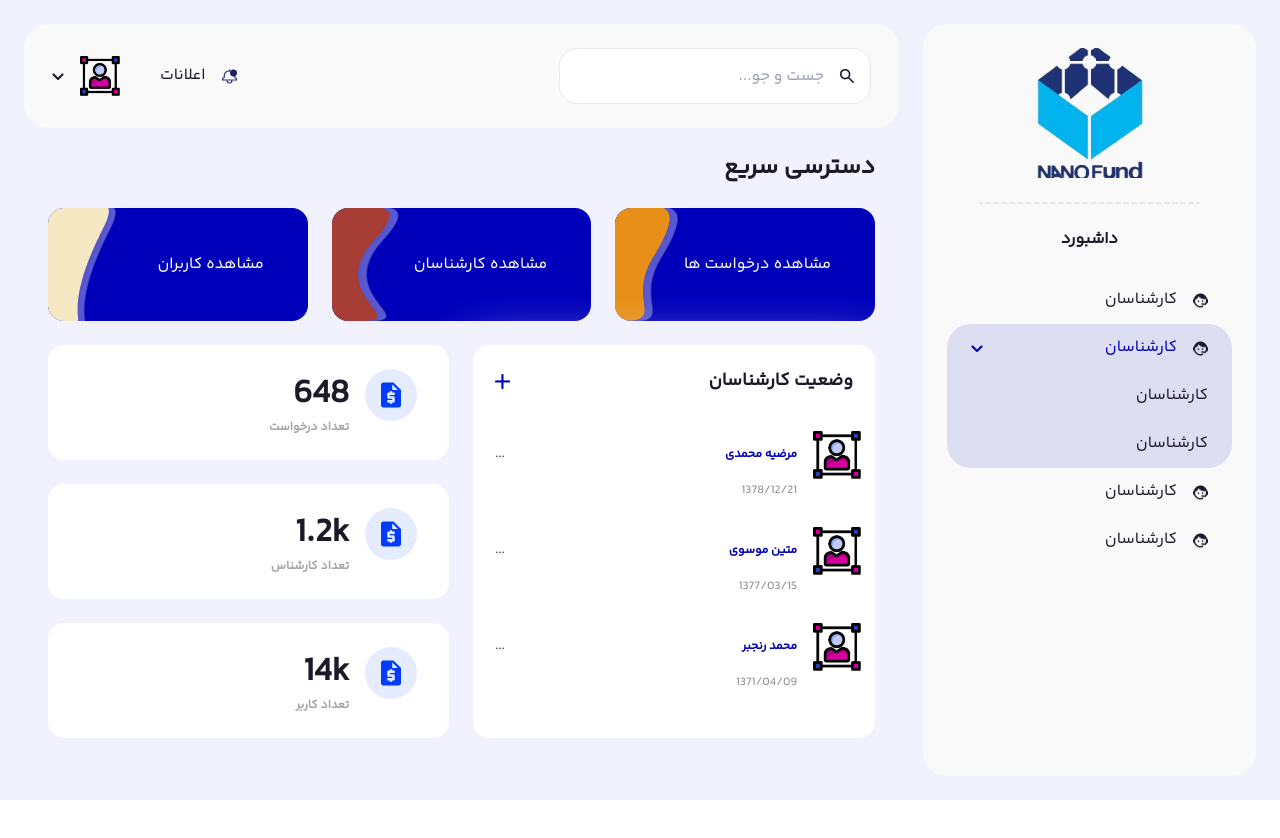
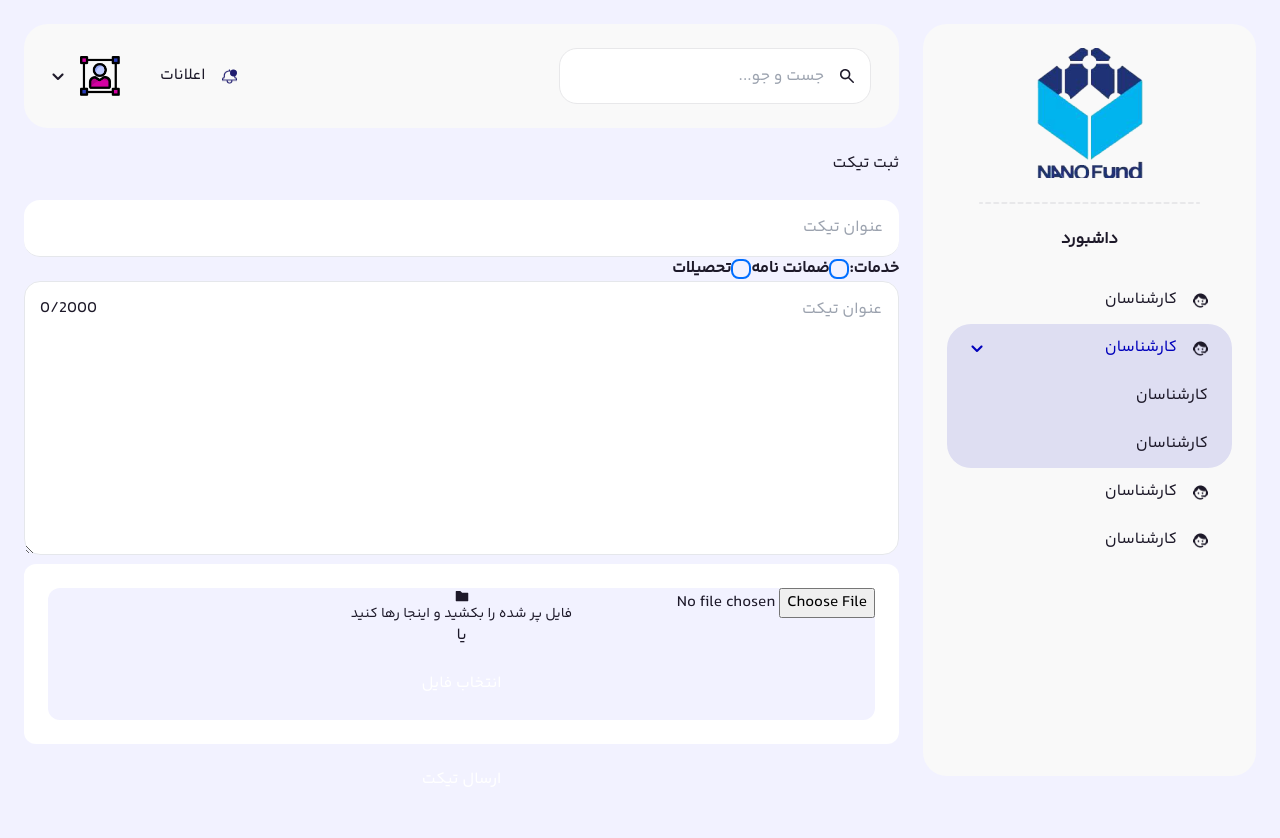
Before and after one commit to marzieh1055/fanavari-nano, a React (Vite) app: page /panel/addTicket in a window 1280 px wide. Before the commit the page ends 800 px from the top, so only its background shows below. Built offline with nearby package versions, Linux system fonts and the light colour scheme.

Commit message:
add Ticket

```diff
--- a/src/pages/Expert/ViewExpert.jsx
+++ b/src/pages/Expert/ViewExpert.jsx
@@ -1,7 +1,7 @@
 import React from "react";
 import { AiOutlineInfoCircle } from "react-icons/ai";
 
-export default function viewExpert() {
+export default function ViewExpert() {
   return (
     <div>
       <div className=" py-6">
--- /dev/null
+++ b/src/pages/Ticket/AddTicket.jsx
@@ -0,0 +1,68 @@
+import React from "react";
+import { AiFillFolder } from "react-icons/ai";
+
+export default function AddTicket() {
+  return (
+    <div>
+      <div className=" py-6">
+        <p className="text-xl font-extrabold">ثبت تیکت </p>
+      </div>
+      <input
+        type="text"
+        className="w-full p-4 bg-transparent rounded-2xl border-b border-gray-400  outline-none "
+        placeholder="عنوان تیکت"
+      />
+
+      <div className="flex w-96 items-center m-3 text-center">
+        <p className="font-bold ">خدمات:</p>
+        <input
+          type="radio"
+          name="khadamat"
+          id=""
+          className="relative overflow-hidden mx-2 w-5 border rounded-full h-full"
+        />
+        <p className="font-bold ">ضمانت نامه</p>
+        <input
+          type="radio"
+          name="khadamat"
+          id=""
+          className="relative overflow-hidden mx-2 w-5 rounded h-full"
+        />
+        <p className="font-bold ">تحصیلات</p>
+      </div>
+      <div className="relative">
+        <textarea
+          placeholder="عنوان تیکت"
+          name=""
+          id=""
+          cols="30"
+          rows="10"
+          className="w-full p-4 bg-transparent rounded-2xl border border-gray-400  outline-none  "
+        ></textarea>
+        <p className="absolute text-gray-400 top-0 left-0 p-4">0/2000</p>
+      </div>
+      <div className="p-6 mt-3  bg-white rounded-xl">
+
+      <div className="flex flex-col bg-c   justify-center items-center rounded-xl relative border-[3px] border-gray-300 border-dashed">
+        <AiFillFolder className="text-3xl mt-2 text-blue-800" />
+        <p className="text-sm my-2">فایل پر شده را بکشید و اینجا رها کنید</p>
+        <div className="flex w-40 justify-center items-center">
+          <hr className="w-full border-gray-400" />
+          <p className="px-1">یا</p>
+          <hr className="w-full border-gray-400"/>
+        </div>
+        <p className="p-3 px-12 my-3 rounded-xl text-white bg-blue-800">
+          انتخاب فایل
+        </p>
+        <input
+          type="file"
+          name=""
+          id=""
+          className="opacity-0 w-full h-full absolute top-0"
+        />
+      </div>
+      </div>
+      <button className="p-3 w-full bg-blue-800 rounded-xl text-white my-3">ارسال تیکت</button>
+    </div>
+  );
+}
--- a/src/router.jsx
+++ b/src/router.jsx
@@ -9,7 +9,8 @@ import Addexpert from "./pages/Expert/Addexpert";
 import Panel from "./pages/Panel";
 import ViewUsers from "./pages/User/ViewUsers";
 import ViewExpert from "./pages/Expert/viewExpert";
-import ViewTickets from "./pages/viewTicket/ViewTickets";
+import ViewTickets from "./pages/Ticket/ViewTickets";
+import AddTicket from "./pages/Ticket/AddTicket";
 import Support from "./pages/support/Support";
 
 const routes = [
@@ -25,6 +26,7 @@ const routes = [
       { path: "viewExpert", element: <ViewExpert /> },
       { path: "viewUsers", element: <ViewUsers /> },
       { path: "viewTickets", element: <ViewTickets /> },
+      { path: "addTicket", element: <AddTicket /> },
       { path: "Suport", element: <Support /> },
     ],
   },
```
Also changed, not shown: src/pages/Ticket/ViewTickets.jsx (renamed from src/pages/viewTicket/ViewTickets.jsx).
